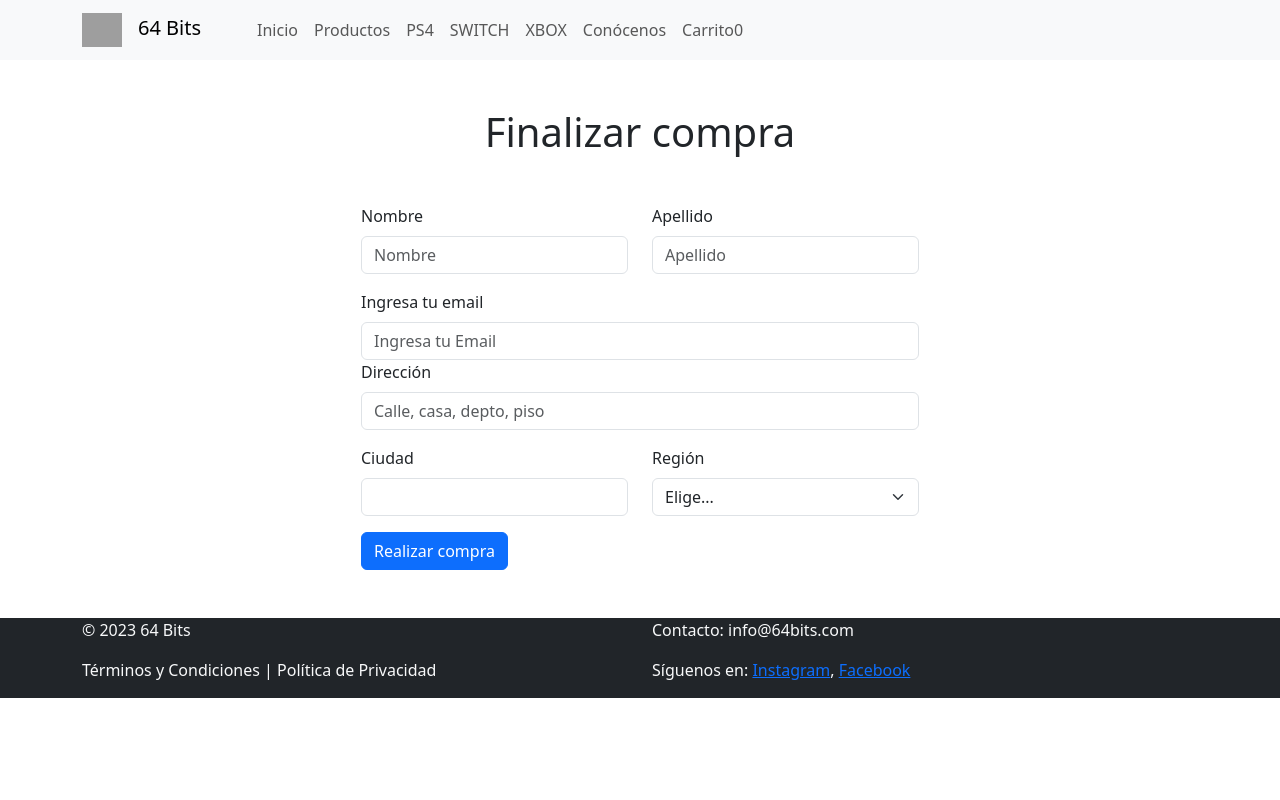
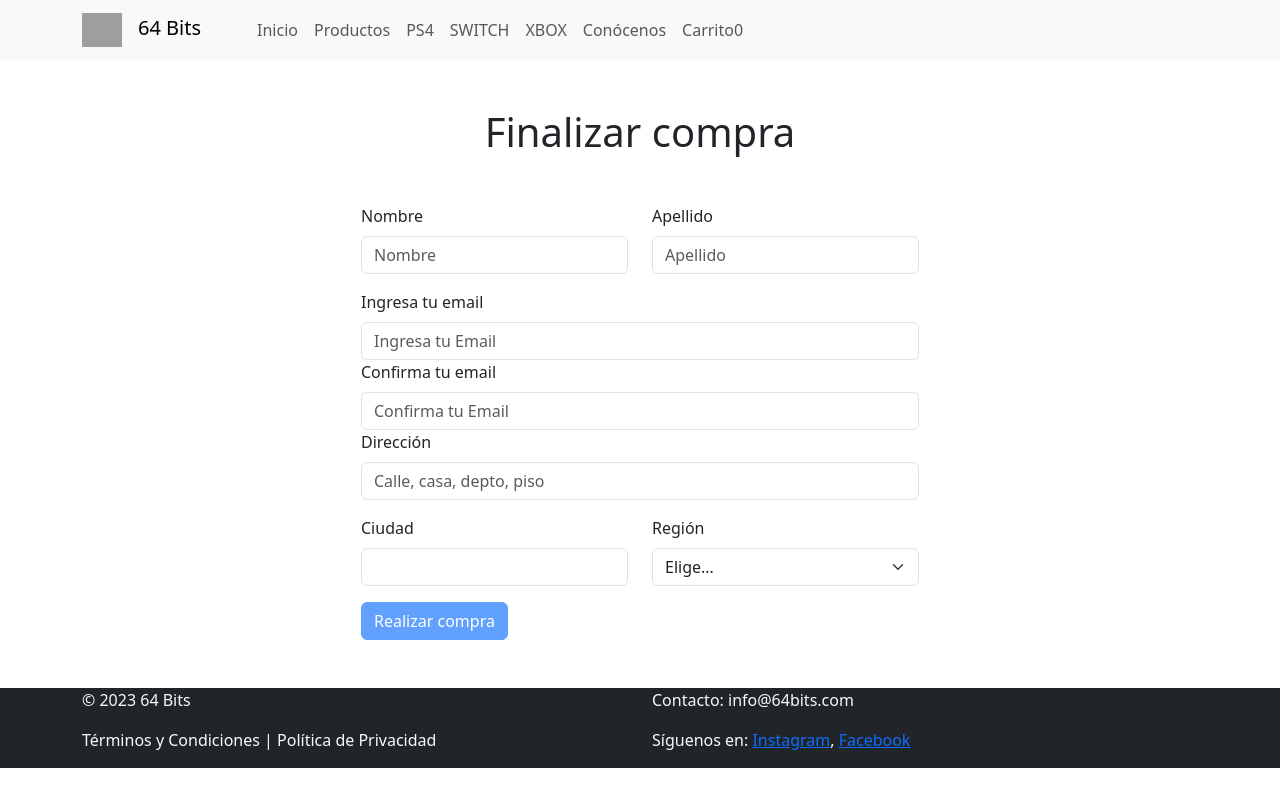
Before and after one commit to sasha-div/PF_DiVentura_React, a React (Create React App) app: page /checkout in a window 1280 px wide. Built offline with nearby package versions, Linux system fonts and the light colour scheme; grey boxes are pictures that could not be loaded.

Commit message:
Funcionamiento de Checkout mejorado

```diff
--- a/package.json
+++ b/package.json
@@ -16,6 +16,7 @@
     "react-hook-form": "^7.47.0",
     "react-router-dom": "^6.15.0",
     "react-scripts": "5.0.1",
+    "sweetalert2": "^11.7.32",
     "web-vitals": "^2.1.4"
   },
   "scripts": {
--- a/src/components/Checkout/Checkout.jsx
+++ b/src/components/Checkout/Checkout.jsx
@@ -8,16 +8,24 @@ import Col from 'react-bootstrap/Col';
 import Row from 'react-bootstrap/Row';
 import { collection, addDoc } from 'firebase/firestore';
 import { db } from '../../firebase/data';
+import Swal from 'sweetalert2';
 
 export const Checkout = () => {
 
     const [orderId, setOrderId] = useState("");
-
     const { carrito, totalCarrito, vaciarCarrito } = useContext(CartContext);
-
-    const { register, handleSubmit } = useForm();
+    const { register, handleSubmit, watch, formState: { errors, isValid } } = useForm();
 
     const comprar = (data) => {
+        if (data.email !== data.confirmarEmail) {
+            Swal.fire({
+                icon: 'error',
+                title: 'Oops...',
+                text: 'Los correos que ingresaste no coinciden.',
+            });
+            return;
+        }
+
         const order = {
             cliente: data,
             productos: carrito,
@@ -32,6 +40,15 @@ export const Checkout = () => {
                 setOrderId(doc.id);
                 vaciarCarrito();
             })
+            .catch((error) => {
+                console.error('Error al procesar la orden:', error);
+
+                Swal.fire({
+                    icon: 'error',
+                    title: 'Error',
+                    text: 'Hubo un problema al procesar tu compra. Por favor, inténtalo nuevamente.',
+                });
+            });
     }
 
     if (orderId) {
@@ -51,34 +68,47 @@ export const Checkout = () => {
                     <Row className="mb-3">
                         <Form.Group as={Col}>
                             <Form.Label>Nombre</Form.Label>
-                            <Form.Control type="text" placeholder="Nombre" {...register("nombre")} />
+                            <Form.Control type="text" placeholder="Nombre" {...register("nombre", { required: true })} />
                         </Form.Group>
 
                         <Form.Group as={Col}>
                             <Form.Label>Apellido</Form.Label>
-                            <Form.Control type="text" placeholder="Apellido" {...register("apellido")} />
+                            <Form.Control type="text" placeholder="Apellido" {...register("apellido", { required: true })} />
                         </Form.Group>
                     </Row>
 
                     <Form.Group as={Col} controlId="formGridEmail">
                         <Form.Label>Ingresa tu email</Form.Label>
-                        <Form.Control type="email" placeholder="Ingresa tu Email" {...register("email")} />
+                        <Form.Control type="email" placeholder="Ingresa tu Email" {...register("email", { required: true })} />
+                    </Form.Group>
+
+                    <Form.Group as={Col} controlId="formGridConfirmEmail">
+                        <Form.Label>Confirma tu email</Form.Label>
+                        <Form.Control type="email" placeholder="Confirma tu Email" {...register("confirmarEmail", { required: true }, {
+                            validate: (value) => value === watch('email') || 'Los correos electrónicos no coinciden',
+                        })}
+                        />
+                        {errors.confirmarEmail && (
+                            <Form.Text className="text-danger">
+                                {errors.confirmarEmail.message}
+                            </Form.Text>
+                        )}
                     </Form.Group>
 
                     <Form.Group className="mb-3" controlId="formGridAddress2">
                         <Form.Label>Dirección</Form.Label>
-                        <Form.Control placeholder="Calle, casa, depto, piso" {...register("direccion")} />
+                        <Form.Control placeholder="Calle, casa, depto, piso" {...register("direccion", { required: true })} />
                     </Form.Group>
 
                     <Row className="mb-3">
                         <Form.Group as={Col} controlId="formGridCity">
                             <Form.Label>Ciudad</Form.Label>
-                            <Form.Control {...register("ciudad")} />
+                            <Form.Control {...register("ciudad", { required: true })} />
                         </Form.Group>
 
                         <Form.Group as={Col} controlId="formGridState">
                             <Form.Label>Región</Form.Label>
-                            <Form.Select defaultValue="Choose..." {...register("region")} >
+                            <Form.Select defaultValue="Choose..." {...register("region", { required: true })} >
                                 <option>Elige...</option>
                                 <option>RM</option>
                                 <option>Bio Bio</option>
@@ -87,7 +117,7 @@ export const Checkout = () => {
 
                     </Row>
 
-                    <Button variant="primary" type="submit">
+                    <Button variant="primary" type="submit" disabled={!isValid}>
                         Realizar compra
                     </Button>
                 </Form>
```
Also changed, not shown: 1 other file (tests, documents, lock files or other folders).
